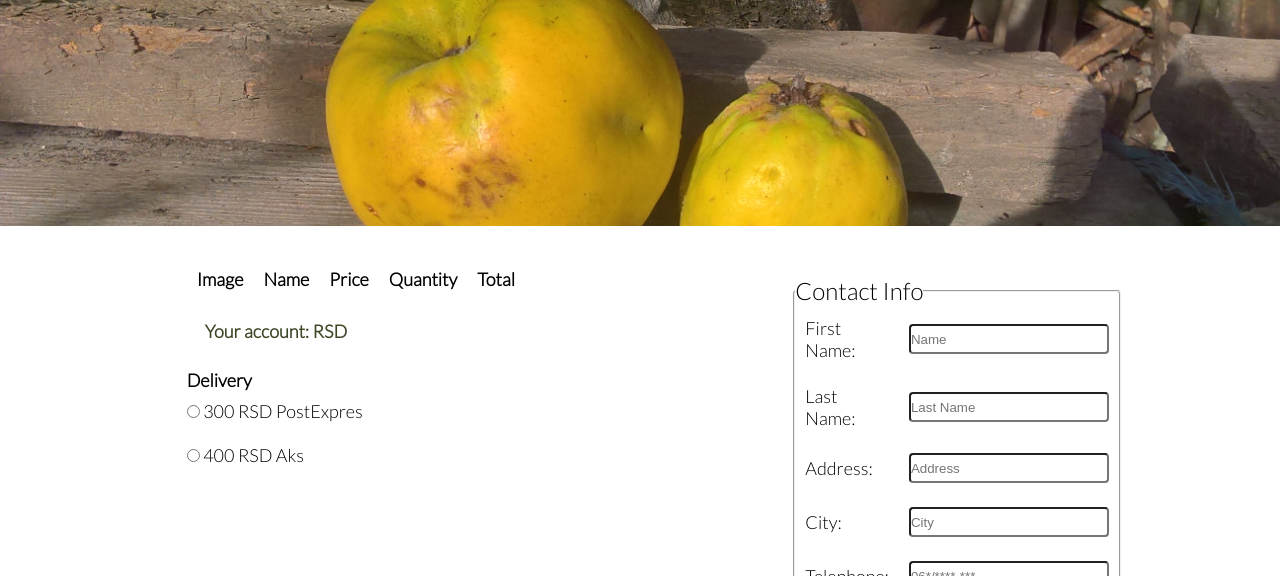
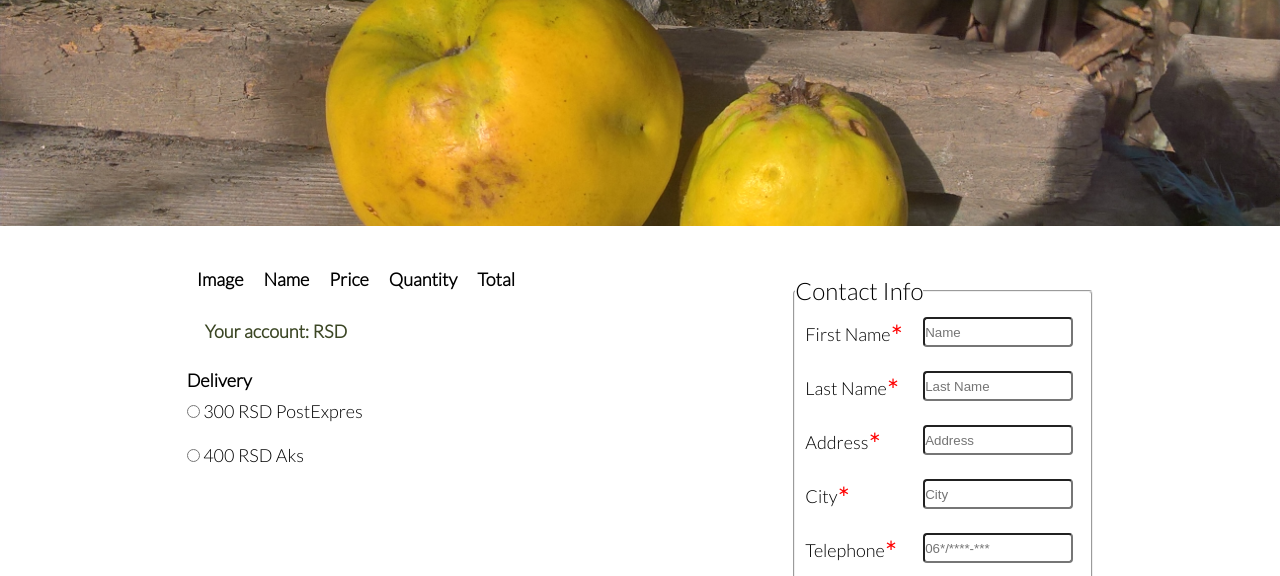
Before and after one commit to AnaJovic/Zukva, a website: page src/cart.html in a window 1280 px wide. Shown: the part 224-800 px from the top of the page. Drawn offline with nearby package versions, Linux system fonts and the light colour scheme; a web font is replaced by a local one.

Commit message:
cart small change

```diff
--- a/src/cart.html
+++ b/src/cart.html
@@ -52,9 +52,9 @@
 
                 <h4 id="deli">Delivery</h4>
                 <input type="radio" name="delivery" value="Express Delivery" id="express1" class="radio">
-                <label>300 RSD PostExpres</label><br><br>
+                <label for="express1">300 RSD PostExpres</label><br><br>
                 <input type="radio" name="delivery" value="Express Delivery" id="express2" class="radio">
-                <label>400 RSD Aks</label><br><br>
+                <label for="express2">400 RSD Aks</label><br><br>
 
             <div>
     <span id="pay"></span>
@@ -71,36 +71,37 @@
                     <legend>Contact Info</legend>
         <table>
             <tr>
-                <td>First Name:</td>
-                <td><input type="text" id="firstName" name="firstName" class="bradius" placeholder="Name" required>
+                <td>First Name<sup>&lowast;</sup></td>
+                <td><input type="text" id="firstName" name="firstName" class="bradius" placeholder="Name">
                 </td>
             </tr>
             <tr>
-                <td>Last Name:</td>
-                <td><input type="text" id="lastName" name="lastName" class="bradius" placeholder="Last Name" required>
+                <td>Last Name<sup>&lowast;</sup></td>
+                <td><input type="text" id="lastName" name="lastName" class="bradius" placeholder="Last Name">
                 </td>
             </tr>
             <tr>
-                <td>Address:</td>
-                <td><input type="text" id="address" name="address" class="bradius" placeholder="Address" required>
+                <td>Address<sup>&lowast;</sup></td>
+                <td><input type="text" id="address" name="address" class="bradius" placeholder="Address">
                 </td>
             </tr>
             <tr>
-                <td>City:</td>
-                <td><input type="text" id="city" name="city" class="bradius" placeholder="City" required>
+                <td>City<sup>&lowast;</sup></td>
+                <td><input type="text" id="city" name="city" class="bradius" placeholder="City">
                 </td>
             </tr>
             <tr>
-                <td>Telephone:</td>
-                <td><input type="tel" id="phone" name="phone" class="bradius" placeholder="06*/****-***" required>
+                <td>Telephone<sup>&lowast;</sup></td>
+                <td><input type="tel" id="phone" name="phone" class="bradius" placeholder="06*/****-***">
                 </td>
             </tr>
             <tr>
                 <td>E-mail:</td>
-                <td><input type="email" id="email" class="bradius" name="email" placeholder="me@mail.com">
+                <td><input type="email" id="email" class="bradius" name="email" placeholder="you@mail.com">
                 </td>
             </tr>
         </table>
+        <p>Fields marked with <sup>&lowast;</sup> are required</p>
     </fieldset>
     </form>
     <div>
--- a/src/css/cart.css
+++ b/src/css/cart.css
@@ -87,7 +87,7 @@ legend{
 }
 #user-data input {
    height: 30px;
-   width: 200px;
+   width: 150px;
 }
 .button {
    width: 50%;
@@ -173,6 +173,9 @@ li a {
    background-color: rgb(78, 129, 129);
    color: whitesmoke
 }
+sup{
+   color: red
+}
 @media screen and (max-width: 1000px) {
    main {
       display: flex;
```
